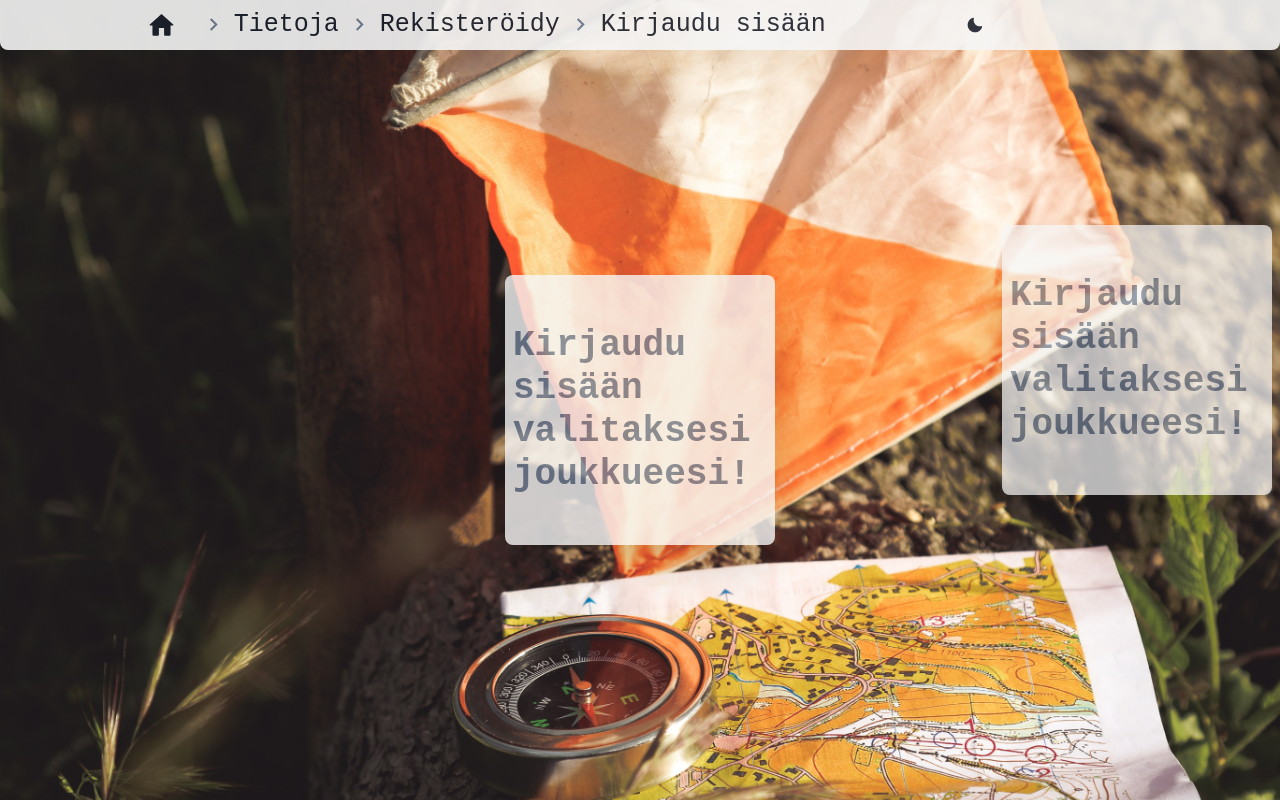
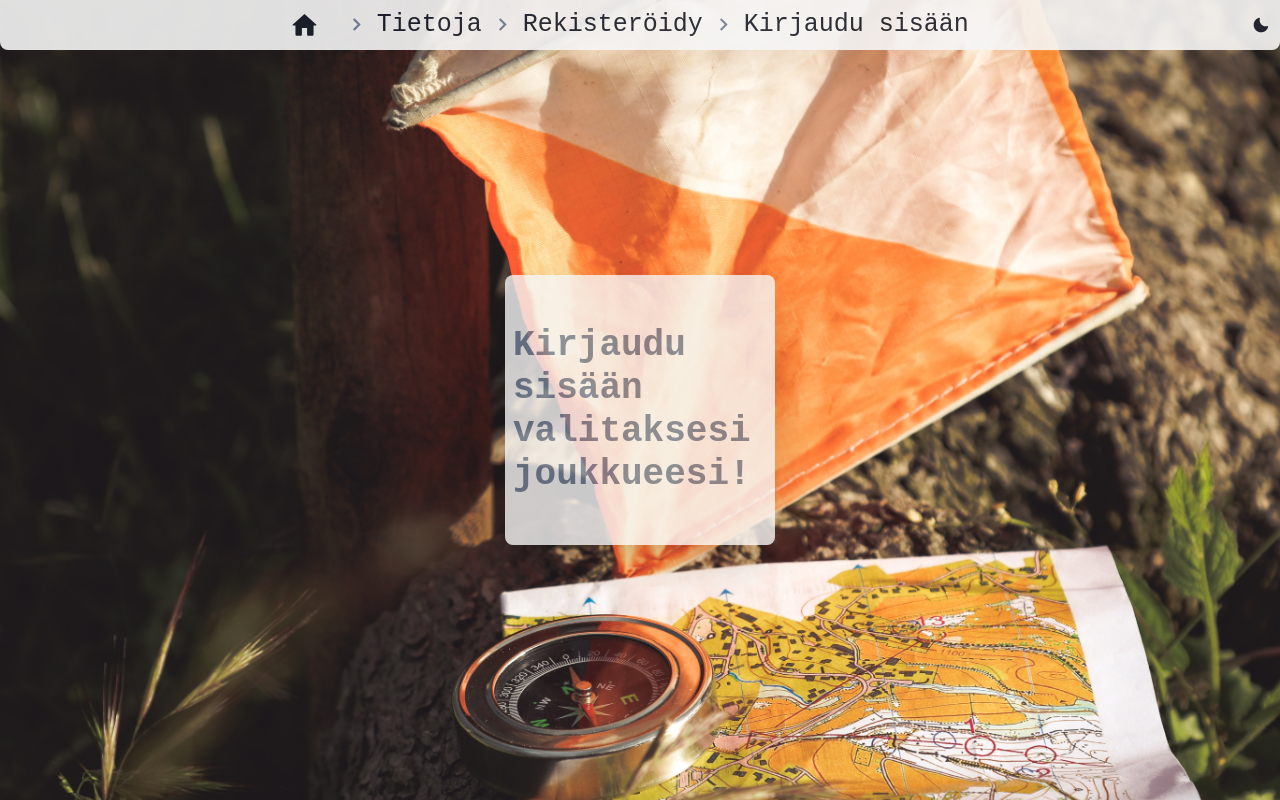
Before and after one commit to otsokarhu/VLFantasy, a React (Vite) app in the folder VL_frontend/: page /teamPage in a window 1280 px wide. Built offline with nearby package versions, Linux system fonts and the light colour scheme; no server answers.

Commit message:
fixed routes

```diff
--- a/VL_frontend/src/App.tsx
+++ b/VL_frontend/src/App.tsx
@@ -74,7 +74,7 @@ const App = () => {
         <NavigationBar />
 
         <Routes>
-          <Route path="/" element={<Home />} />
+          <Route path="*" element={<Home />} />
           <Route path="/teamPage" element={<TeamPage />} />
           <Route path="/login" element={''} />
           <Route path="/signup" element={''} />
--- a/VL_frontend/src/components/CreateTeamCard.tsx
+++ b/VL_frontend/src/components/CreateTeamCard.tsx
@@ -8,7 +8,8 @@ import {
   Image,
   Link,
 } from '@chakra-ui/react';
-import { Link as RouterLink } from 'react-router-dom';
+import { Link as RouterLink, Route, Routes } from 'react-router-dom';
+import TeamPage from './TeamPage';
 
 const IMAGE =
   'https://img.freepik.com/free-photo/outdoor-team-orienteering-activity_53876-48899.jpg';
@@ -75,6 +76,9 @@ const CreateTeamCard = () => {
           </Link>
         </Stack>
       </Box>
+      <Routes>
+        <Route path="/teamPage" element={<TeamPage />} />
+      </Routes>
     </Center>
   );
 };
--- a/VL_frontend/src/components/NavigationBar.tsx
+++ b/VL_frontend/src/components/NavigationBar.tsx
@@ -19,7 +19,6 @@ import { userState } from '../state/user';
 import { teamState } from '../state/fantasyTeam';
 import { allRunnersState } from '../state/runners';
 import InfoPage from './InfoPage';
-import TeamPage from './TeamPage';
 
 const NavigationBar = () => {
   const { colorMode, toggleColorMode } = useColorMode();
@@ -81,6 +80,7 @@ const NavigationBar = () => {
           <Route path="/signup" element={<Signup />} />
           <Route path="/" element={''} />
           <Route path="/info" element={<InfoPage />} />
+          <Route path="/teamPage" element={''} />
         </Routes>
       </Flex>
     );
@@ -137,7 +137,7 @@ const NavigationBar = () => {
           <Route path="/signup" element={<Signup />} />
           <Route path="/" element={''} />
           <Route path="/info" element={<InfoPage />} />
-          <Route path="/teamPage" element={<TeamPage />} />
+          <Route path="/teamPage" element={''} />
         </Routes>
       </Flex>
     );
```
